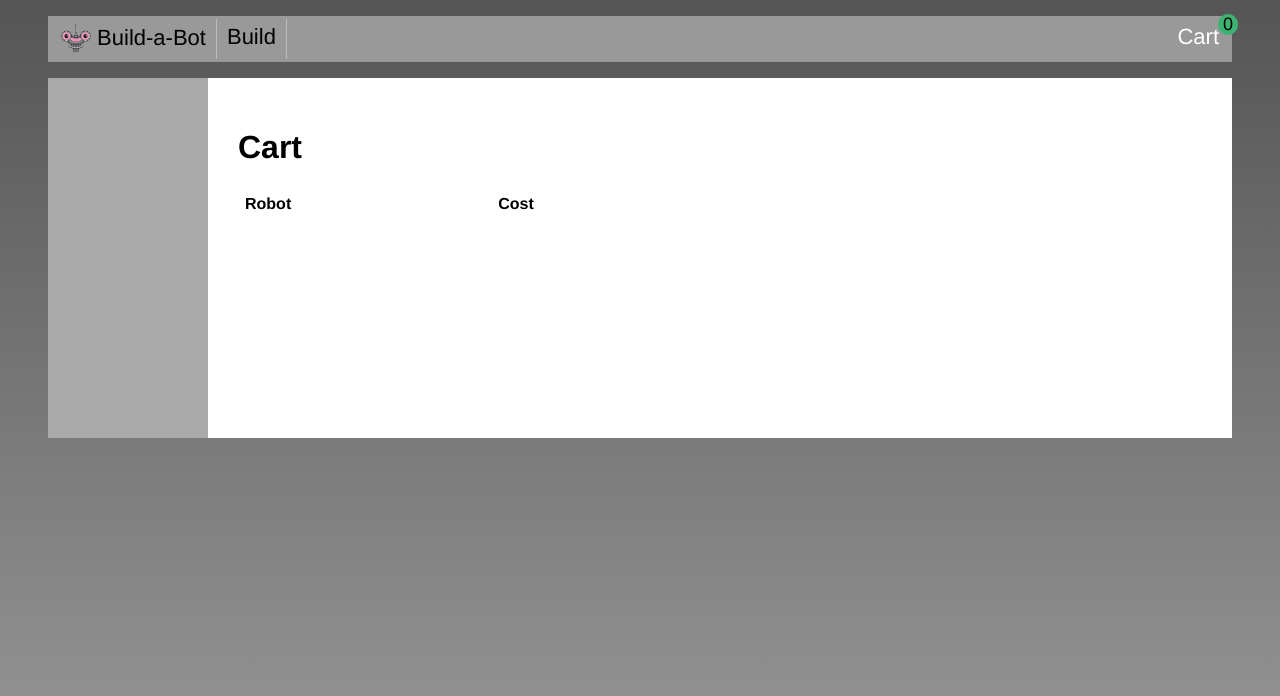
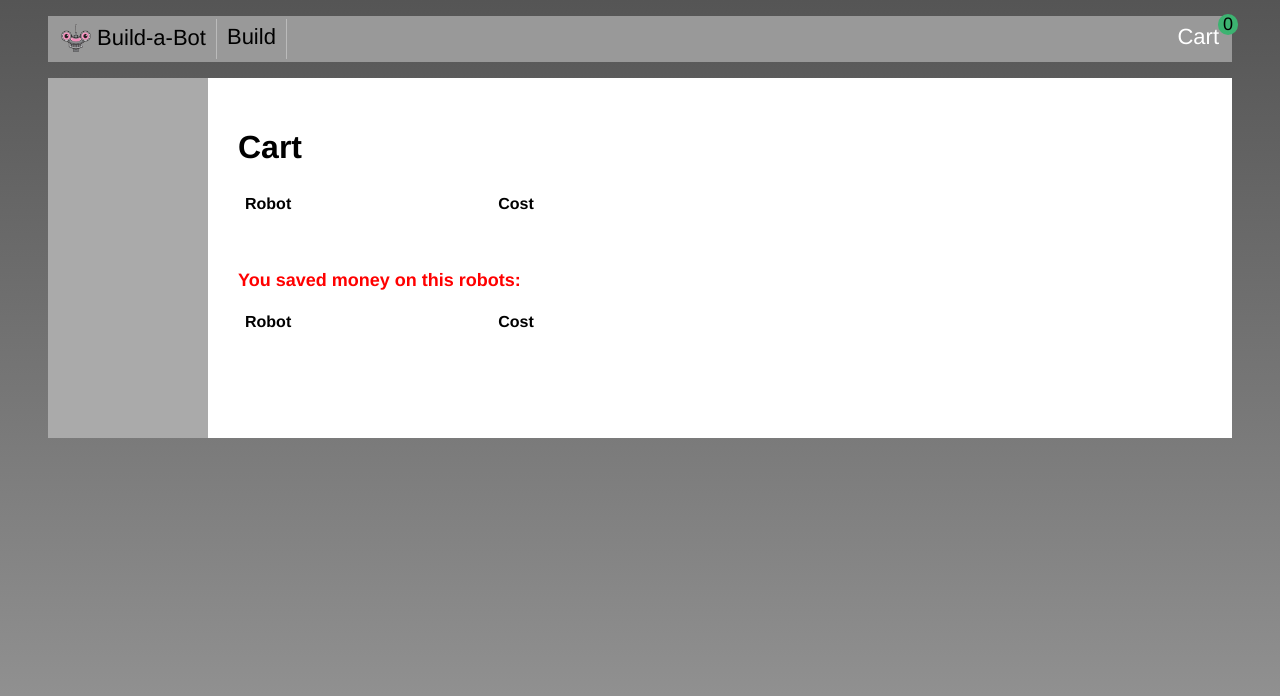
Before and after one commit to chriswaweru70/Vue-Robot, a Vue app: page /cart in a window 1280 px wide. Shown: the top 696 px of the page. Built offline with nearby package versions, Linux system fonts and the light colour scheme.

Commit message:
Using vuex getters to return data back to a component

```diff
--- a/src/cart/ShoppingCart.vue
+++ b/src/cart/ShoppingCart.vue
@@ -1,6 +1,21 @@
 <template>
 	<div>
 		<h1>Cart</h1>
+		<table>
+			<thead>
+				<tr>
+					<th class="robot-title">Robot</th>
+					<th class="cost">Cost</th>
+				</tr>
+			</thead>
+			<tbody>
+				<tr v-for="(robot, index) in cart" :key="index">
+					<td class="robot-title">{{robot.head.title}}</td>
+					<td class="cost">{{robot.cost}}</td>
+				</tr>
+			</tbody>
+		</table>
+		<h2 class="saleItems">You saved money on this robots:</h2>
 		<table>
 			<thead>
 				<tr>
@@ -24,6 +39,9 @@ export default {
 	computed: {
 		cart() {
 			return this.$store.state.cart
+		},
+		cartSaleItems() {
+			return this.$store.getters.cartSaleItems
 		}
 	}
 }
@@ -41,4 +59,9 @@ th {
 .cost {
 	text-align: right;
 }
+.saleItems {
+	margin-top: 50px;
+	font-size: 18px;
+	color: red;
+}
 </style>
--- a/src/store/index.js
+++ b/src/store/index.js
@@ -14,6 +14,11 @@ export default new Vuex.Store({
   },
   actions: {
   },
+  getters: {
+    cartSaleItems(state) {
+      return state.cart.filter(item => item.head.onSale)
+    }
+  },
   modules: {
   }
 })
```
